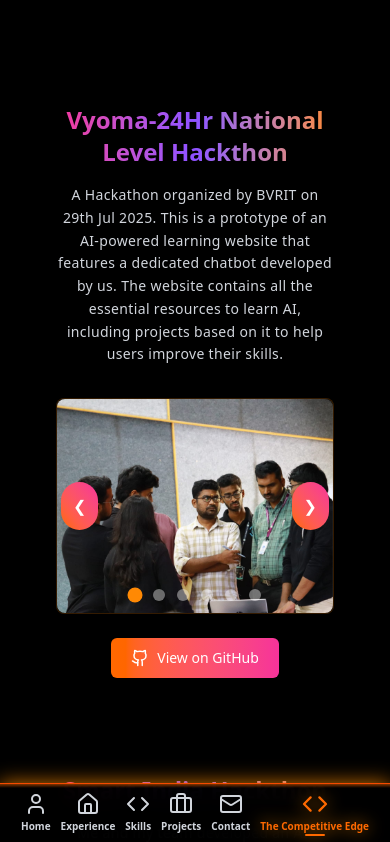
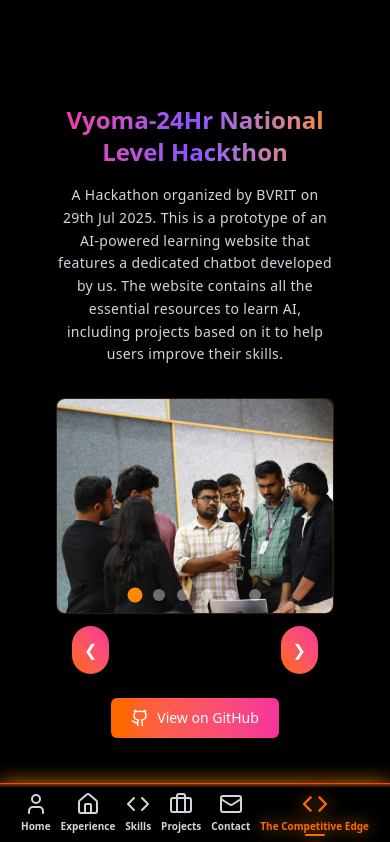
Before and after one commit to Advaitkasturi/advaitkasturi.github.io, a React (Vite) app: page /hack in a window 390 px wide. Shown: the top 842 px of the page. Built offline with nearby package versions, Linux system fonts and the light colour scheme.

Commit message:
Setup Tailwind and prepare for deployment

```diff
--- a/src/assets/pages/HackSection.jsx
+++ b/src/assets/pages/HackSection.jsx
@@ -4,7 +4,6 @@
 import { useSwipeable } from "react-swipeable";
 
 export default function HackSection({ title, description, images, githubLink }) {
-  // Shared state for both carousels
   const [index, setIndex] = useState(0);
 
   useEffect(() => {
@@ -14,7 +13,6 @@
   const nextSlide = () => setIndex((prev) => (prev + 1) % images.length);
   const prevSlide = () => setIndex((prev) => (prev - 1 + images.length) % images.length);
 
-  // Swipe handlers for mobile
   const handlers = useSwipeable({
     onSwipedLeft: nextSlide,
     onSwipedRight: prevSlide,
@@ -34,8 +32,8 @@
         {description}
       </p>
 
-      {/* Desktop Carousel (hidden on mobile) */}
-      <div className="relative w-full max-w-3xl aspect-[4/3] overflow-hidden rounded-lg mb-6 shadow-lg border border-orange-400/20 bg-black/30 hidden sm:block">
+      {/* Desktop Carousel */}
+      <div className="relative w-full max-w-3xl aspect-[4/3] overflow-hidden rounded-lg mb-3 shadow-lg border border-orange-400/20 bg-black/30 hidden sm:block">
         <AnimatePresence initial={false} mode="wait">
           <motion.img
             key={images[index]}
@@ -49,23 +47,7 @@
           />
         </AnimatePresence>
 
-        {/* Navigation Buttons */}
-        <button
-          onClick={prevSlide}
-          aria-label="Previous slide"
-          className="absolute left-2 top-1/2 -translate-y-1/2 bg-black/70 hover:bg-black/90 text-white p-2 sm:p-2.5 rounded-full transition z-10 backdrop-blur-md"
-        >
-          ❮
-        </button>
-        <button
-          onClick={nextSlide}
-          aria-label="Next slide"
-          className="absolute right-2 top-1/2 -translate-y-1/2 bg-black/70 hover:bg-black/90 text-white p-2 sm:p-2.5 rounded-full transition z-10 backdrop-blur-md"
-        >
-          ❯
-        </button>
-
-        {/* Slide Indicators (Dots) */}
+        {/* Slide Indicators */}
         <div className="absolute bottom-3 left-1/2 transform -translate-x-1/2 flex space-x-2 z-10">
           {images.map((_, i) => (
             <div
@@ -78,10 +60,28 @@
         </div>
       </div>
 
-      {/* Mobile Carousel (hidden on desktop) */}
+      {/* Desktop Arrows Below */}
+      <div className="hidden sm:flex justify-between w-full max-w-3xl mb-6 px-4">
+        <button
+          onClick={prevSlide}
+          aria-label="Previous slide"
+          className="bg-black/40 hover:bg-black/70 text-white p-4 rounded-full shadow-lg transition transform hover:scale-110 backdrop-blur-md"
+        >
+          ❮
+        </button>
+        <button
+          onClick={nextSlide}
+          aria-label="Next slide"
+          className="bg-black/40 hover:bg-black/70 text-white p-4 rounded-full shadow-lg transition transform hover:scale-110 backdrop-blur-md"
+        >
+          ❯
+        </button>
+      </div>
+
+      {/* Mobile Carousel */}
       <div
         {...handlers}
-        className="relative w-full max-w-md aspect-[4/3] rounded-lg mb-6 shadow-lg border border-orange-400/20 bg-black/30 block sm:hidden select-none"
+        className="relative w-full max-w-md aspect-[4/3] rounded-lg mb-3 shadow-lg border border-orange-400/20 bg-black/30 block sm:hidden select-none"
       >
         <AnimatePresence initial={false} mode="wait">
           <motion.img
@@ -97,22 +97,6 @@
           />
         </AnimatePresence>
 
-        {/* Navigation Buttons */}
-        <button
-          onClick={prevSlide}
-          aria-label="Previous slide"
-          className="absolute left-1 top-1/2 -translate-y-1/2 bg-gradient-to-tr from-orange-500 to-pink-500 hover:brightness-110 text-white p-3 rounded-full shadow-lg z-20"
-        >
-          ❮
-        </button>
-        <button
-          onClick={nextSlide}
-          aria-label="Next slide"
-          className="absolute right-1 top-1/2 -translate-y-1/2 bg-gradient-to-tr from-orange-500 to-pink-500 hover:brightness-110 text-white p-3 rounded-full shadow-lg z-20"
-        >
-          ❯
-        </button>
-
         {/* Slide Indicators */}
         <div className="flex space-x-3 absolute bottom-3 left-1/2 transform -translate-x-1/2 z-20">
           {images.map((_, i) => (
@@ -126,10 +110,24 @@
             />
           ))}
         </div>
+      </div>
 
-        {/* Swipe Hint */}
-        <p className="text-xs text-gray-400 mt-2 italic absolute bottom-10 left-1/2 -translate-x-1/2 w-full text-center pointer-events-none select-none">
-        </p>
+      {/* Mobile Arrows Below */}
+      <div className="flex sm:hidden justify-between w-full max-w-md mb-6 px-4">
+        <button
+          onClick={prevSlide}
+          aria-label="Previous slide"
+          className="bg-gradient-to-tr from-orange-500 to-pink-500 hover:brightness-110 text-white p-3 rounded-full shadow-lg transform hover:scale-110"
+        >
+          ❮
+        </button>
+        <button
+          onClick={nextSlide}
+          aria-label="Next slide"
+          className="bg-gradient-to-tr from-orange-500 to-pink-500 hover:brightness-110 text-white p-3 rounded-full shadow-lg transform hover:scale-110"
+        >
+          ❯
+        </button>
       </div>
 
       {/* GitHub Button */}
@@ -138,7 +136,7 @@
           href={githubLink}
           target="_blank"
           rel="noopener noreferrer"
-          className="inline-flex items-center gap-2 bg-gradient-to-r from-orange-500 to-pink-500 hover:from-orange-600 hover:to-pink-600 text-white px-5 py-2.5 rounded-md text-sm sm:text-base font-medium shadow-md transition-all"
+          className="inline-flex items-center gap-2 bg-gradient-to-r from-orange-500 to-pink-500 hover:from-orange-600 hover:to-pink-600 text-white px-5 py-2.5 rounded-md text-sm sm:text-base font-medium shadow-md transition-all hover:scale-105"
         >
           <Github size={18} />
           View on GitHub
--- a/src/assets/pages/experience.jsx
+++ b/src/assets/pages/experience.jsx
@@ -124,7 +124,7 @@
               </div>
 
               <p className="mt-3 text-gray-400 text-[11px] text-center italic">
-                Swipe or tap arrows to navigate
+
               </p>
             </motion.div>
           </AnimatePresence>
--- a/src/assets/pages/projects.jsx
+++ b/src/assets/pages/projects.jsx
@@ -63,7 +63,7 @@
             </div>
 
             <p className="mt-3 text-gray-400 text-[11px] text-center italic">
-              Swipe or tap arrows to navigate
+
             </p>
           </motion.div>
         </AnimatePresence>
```
